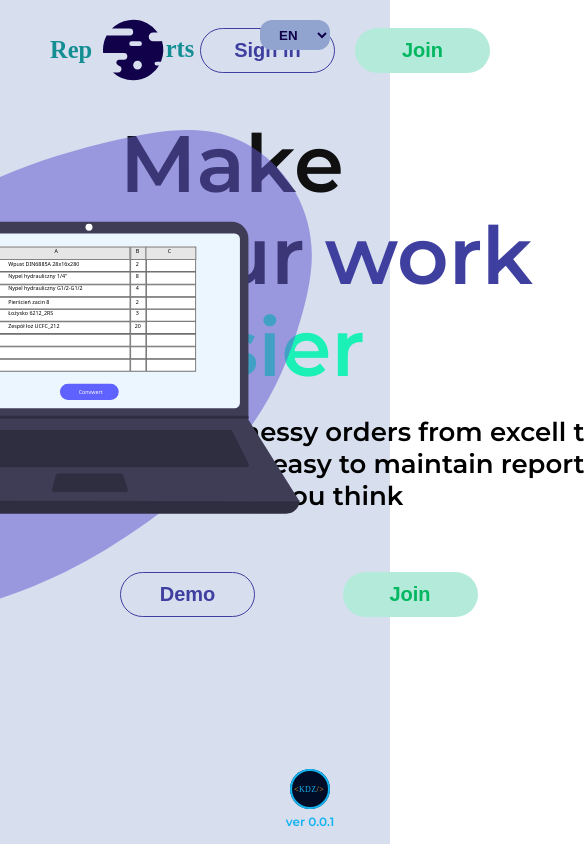
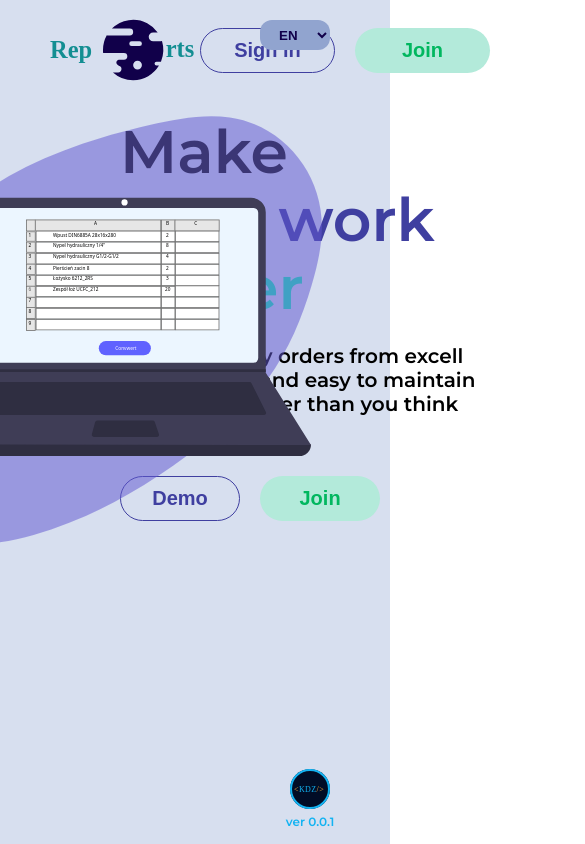
Before and after one commit to Fanki11er/Reports, a React (Create React App) app: page / in a window 390 px wide. Shown: the top 844 px of the page, 585 px wide, since content can reach past the window. Built offline with nearby package versions, Linux system fonts and the light colour scheme.

Commit message:
Added media query for 1024px max

```diff
--- a/src/components/AnimatedLaptop/AnimatedLaptop.tsx
+++ b/src/components/AnimatedLaptop/AnimatedLaptop.tsx
@@ -9,6 +9,11 @@ const Animation = styled(Laptop)`
   top: 10px;
   width: 700px;
   height: 700px;
+
+  @media screen and (max-width: 1024px) {
+    width: 620px;
+    height: 620px;
+  }
 `;
 
 const AnimatedLaptop = () => {
--- a/src/components/HeaderSection/HeaderSection.tsx
+++ b/src/components/HeaderSection/HeaderSection.tsx
@@ -12,12 +12,20 @@ const Wrapper = styled.section`
   display: flex;
   flex-direction: column;
   margin: 20px 0 0 120px;
+
+  @media screen and (max-width: 1024px) {
+    width: 400px;
+  }
 `;
 const Span = styled.span`
   font-size: 80px;
   font-weight: bold;
   color: ${({ theme }) => theme.black};
   margin: 0 20px 0 0;
+
+  @media screen and (max-width: 1024px) {
+    font-size: 60px;
+  }
 `;
 const PurpleSpan = styled(Span)`
   color: ${({ theme }) => theme.darkPurple};
@@ -36,6 +44,9 @@ const DescriptionParagraph = styled.p`
   font-size: 26px;
   font-weight: bold;
   margin: 20px 0 0 0;
+  @media screen and (max-width: 1024px) {
+    font-size: 20px;
+  }
 `;
 
 const ButtonsSection = styled.div`
```
